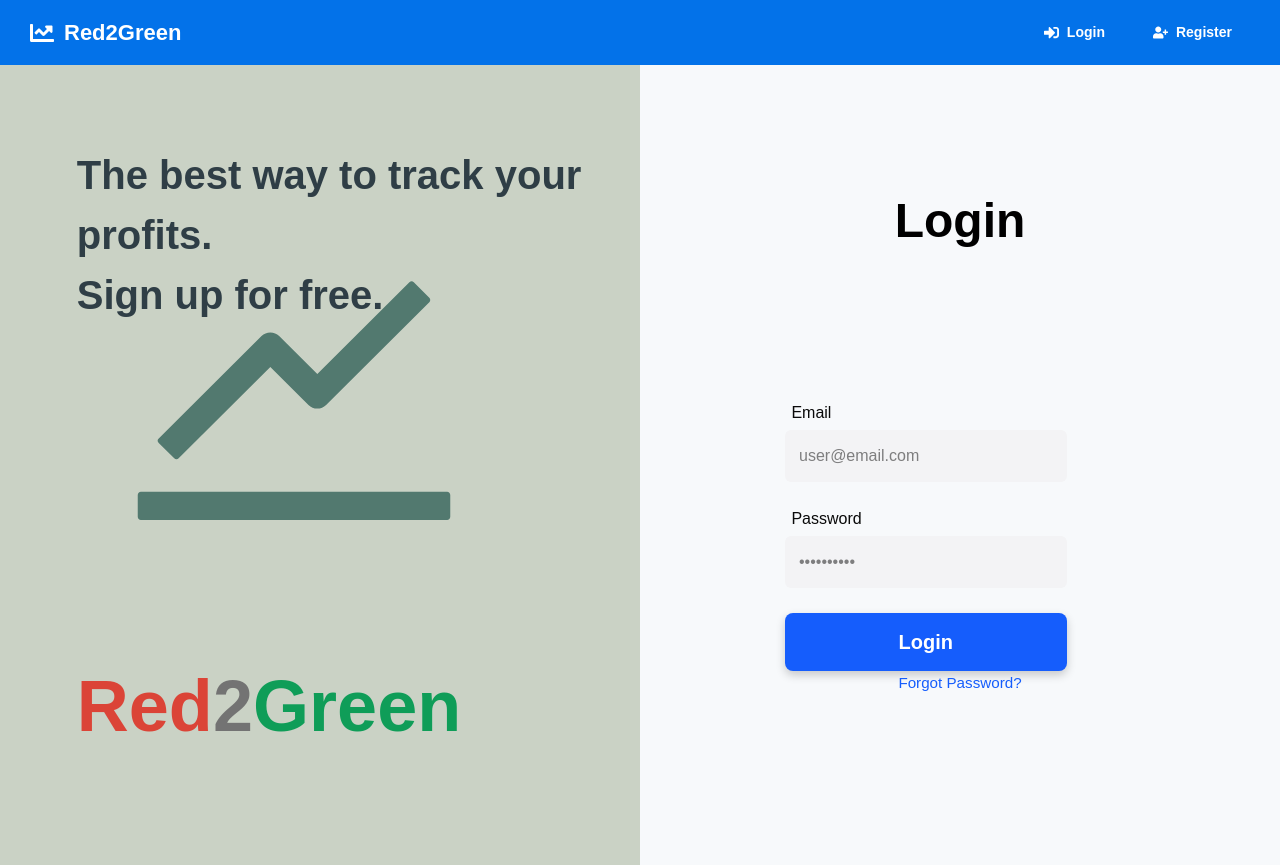
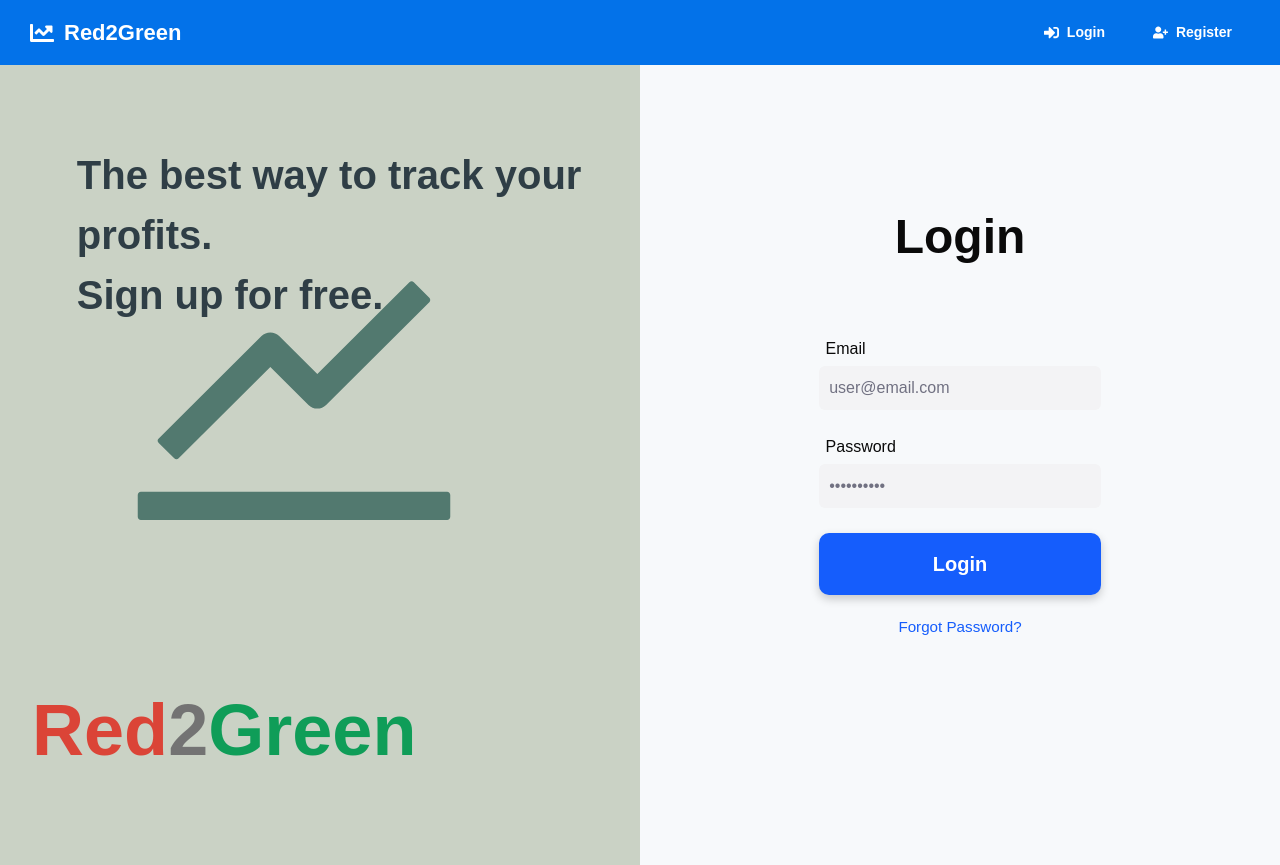
Before and after one commit to UFRed2Green/Red2Green, a Next.js app in the folder client/: page /auth/login in a window 1280 px wide. Built offline with nearby package versions, Linux system fonts and the light colour scheme.

Commit message:
Fix login page space to the right

```diff
--- a/client/src/app/auth/login/page.tsx
+++ b/client/src/app/auth/login/page.tsx
@@ -1,6 +1,6 @@
 "use client";
 
-import '@/app/styles/login.css'
+import '@/app/styles/login.css';
 import { useState } from "react";
 import { useRouter } from "next/navigation";
 import Link from "next/link";
@@ -9,85 +9,17 @@ import { RiEyeFill, RiEyeOffFill } from "react-icons/ri";
 import { useAuth } from "@/context/AuthContext";
 
 export default function LoginPage() {
-  const [email, setEmail] = useState("");
-  const [password, setPassword] = useState("");
-  const [showPassword, setShowPassword] = useState(false);
-  const [isLoading, setIsLoading] = useState(false);
-  const { login } = useAuth();
-  const router = useRouter();
-
-  const handleSubmit = async (e: React.FormEvent) => {
-    e.preventDefault();
-    setIsLoading(true);
-
-    try {
-      await login(email, password);
-      // Redirect to dashboard on successful login
-      router.replace("/dashboard/dashboard");
-    } finally {
-      setIsLoading(false);
-    }
-  };
-
   return (
-    <div className="container">
-      {/* LEFT PANEL */}
+    <main className="login-container">
       <HeroSection />
-
-      {/* RIGHT PANEL */}
-      <div className="right">
-        <div className="form-container">
-          <h2>Login</h2>
-          <form className='login-form' onSubmit={handleSubmit}>
-            <h3>Email</h3>
-            <div className='email-container'>
-              <input
-                type="email"
-                placeholder="user@email.com"
-                value={email}
-                onChange={(e) => setEmail(e.target.value)}
-                required
-                disabled={isLoading}
-              />
-            </div>
-
-            <h3>Password</h3>
-            <div className='password-container'>
-              <input
-                type={showPassword ? 'text' : 'password'}
-                value={password}
-                onChange={(e) => setPassword(e.target.value)}
-                className='password-input'
-                placeholder='••••••••••'
-                required
-                disabled={isLoading}
-              />
-              <span
-                className={`hide-password-icon ${showPassword ? 'active' : ''}`}
-                onClick={() => setShowPassword(!showPassword)}
-              >
-                { password.length > 0 && (showPassword ? <RiEyeOffFill /> : <RiEyeFill />)}
-              </span>
-            </div>
-
-            <button type="submit" disabled={isLoading}>
-              {isLoading ? "Logging in..." : "Login"}
-            </button>
-          </form>
-          <div className="auth-links">
-            <Link href="/auth/forgotPassword" className="forgot-password-link">
-              Forgot Password?
-            </Link>
-          </div>
-        </div>
-      </div>
-    </div>
+      <LoginForm />
+    </main>
   );
 }
 
 function HeroSection() {
   return (
-    <div className="register-hero-section-container">
+    <div className="login-hero-section-container">
       <p className="welcome-text">
         The best way to track your profits.
         <br />
@@ -106,3 +38,74 @@ function HeroSection() {
     </div>
   );
 }
+
+function LoginForm() {
+  const [email, setEmail] = useState("");
+  const [password, setPassword] = useState("");
+  const [showPassword, setShowPassword] = useState(false);
+  const [isLoading, setIsLoading] = useState(false);
+  const { login } = useAuth();
+  const router = useRouter();
+
+  const handleSubmit = async (e: React.FormEvent) => {
+    e.preventDefault();
+    setIsLoading(true);
+
+    try {
+      await login(email, password);
+      router.replace("/dashboard/dashboard");
+    } finally {
+      setIsLoading(false);
+    }
+  };
+
+  return (
+    <div className="login-form-container">
+      <h1 className="login-form-header">Login</h1>
+      <form className="login-form" onSubmit={handleSubmit}>
+        <h3>Email</h3>
+        <input
+          type="email"
+          placeholder="user@email.com"
+          value={email}
+          onChange={(e) => setEmail(e.target.value)}
+          required
+          disabled={isLoading}
+        />
+
+        <h3>Password</h3>
+        <div className="password-container">
+          <input
+            type={showPassword ? 'text' : 'password'}
+            value={password}
+            onChange={(e) => setPassword(e.target.value)}
+            className="password-input"
+            placeholder="••••••••••"
+            required
+            disabled={isLoading}
+          />
+
+          {password.length > 0 && (
+            <button
+              type="button"
+              className="hide-password-icon"
+              onClick={() => setShowPassword(!showPassword)}
+            >
+              {showPassword ? <RiEyeOffFill /> : <RiEyeFill />}
+            </button>
+          )}
+        </div>
+
+        <button className="login-button" type="submit" disabled={isLoading}>
+          {isLoading ? "Logging in..." : "Login"}
+        </button>
+      </form>
+
+      <div className="auth-links">
+        <Link href="/auth/forgotPassword" className="forgot-password-link">
+          Forgot Password?
+        </Link>
+      </div>
+    </div>
+  );
+}
--- a/client/src/app/styles/login.css
+++ b/client/src/app/styles/login.css
@@ -1,23 +1,107 @@
-body {
-  margin: 0;
-  font-family: Arial, sans-serif;
+@import 'tailwindcss';
+
+html {
+    color: #0A0A0A;
+    font-family: 'Inter', sans-serif;
 }
 
 h3 {
     margin-bottom: -20px;
     margin-left: 0.5vw;
-  text-align: left;
     font-size: 1rem;
     font-weight: 100;
 }
 
-.container {
+.login-container {
+    background-color: #F7F9FB;
     display: flex;
     height: 100vh;
 }
 
-/* LEFT SIDE */
-.register-hero-section-container {
+.login-form-container {
+    display: flex;
+    flex-direction: column;
+    flex: 1;
+    background-color: #F7F9FB;
+    align-items: center;
+}
+
+.login-form {
+    gap: 25px;
+    display: flex;
+    flex-direction: column;
+    margin-top: 8vh;
+}
+
+.login-form input {
+    border-radius: 6px;
+    background-color: #F3F3F5;
+    padding: 10px;
+    color: #0A0A0A;
+    outline: none;
+    transition: box-shadow 0.2s, background-color 0.2s;
+}
+
+.login-form input::placeholder {
+    color: #717182;
+}
+
+.login-form input:focus {
+    outline: none;
+    box-shadow: 0 0 0 2px #007bff;
+    border-radius: 10px;
+    background-color: #F3F3F5;
+}
+
+.login-button {
+    background-color: #155DFC;
+    color: #ffffff;
+    padding: 16px 0px;
+    width: 22vw;
+    border-radius: 10px;
+    transition: all 0.2s ease;
+    font-size: 1.25rem;
+    font-weight: 600;
+    box-shadow: 0 4px 10px rgba(0, 0, 0, 0.2);
+}
+
+.login-button:hover {
+    background-color: #1447E6;
+    font-size: 1.25rem;
+    font-weight: 600;
+    border-radius: 10px;
+    transition: all 0.2s ease;
+    box-shadow: 0 4px 10px rgba(0, 0, 0, 0.2);
+}
+
+.login-form-header {
+    font-size: 3rem;
+    margin-top: 17vh;
+    font-weight: bold;
+    text-align: center;
+}
+
+.password-container {
+    position: relative;
+    display: flex;
+    align-items: center;
+}
+
+.password-input {
+    width: 100%;
+    padding-right: 2.5rem;
+}
+
+.hide-password-icon {
+    position: absolute;
+    right: 1rem;
+    color: #374151;
+    cursor: pointer;
+    background: none;
+    border: none;
+}
+
+.login-hero-section-container {
     flex: 1;
     background-color: #CAD2C5;
 }
@@ -32,21 +116,10 @@ h3 {
     font-weight: bold;
 }
 
-.stock-line {
-  position: absolute;
-  top: 50%;
-  left: 23%;
-  transform: translate(-50%, -50%);
-}
-
-.stock-icon {
-  color: #52796F;
-}
-
 .red-to-green-container {
     position: absolute;
-  bottom: 5vh;
-  left: 6vw;
+    bottom: 2vh;
+    left: 2.5vw;
     display: flex;
     align-items: center;
     gap: 0.1px;
@@ -66,162 +139,20 @@ h3 {
     color: #0f9d58;
 }
 
-.left {
-  flex: 1;
-  background-color: #ccd4c6;
-  display: flex;
-  flex-direction: column;
-  justify-content: space-between;
-  padding: 80px 80px 60px 80px;
+.stock-line {
+    position: absolute;
+    top: 50%;
+    left: 23%;
+    transform: translate(-50%, -50%);
 }
 
-.left-text {
-  max-width: 400px;
+.stock-icon {
+    color: #52796F;
 }
 
-.left-text h2 {
-  font-size: 2rem;
-  color: #2c3e3e;
-  font-weight: 700;
-  margin: 0;
-  line-height: 1.4;
-}
-
-.bottom-left {
+.auth-links {
+    margin-top: 20px;
     text-align: center;
-}
-
-.chart {
-  width: 120px;
-  height: 120px;
-  border-bottom: 10px solid #4e6f66;
-  margin: 0 auto 40px auto;
-  position: relative;
-}
-
-.chart::before {
-  content: '';
-  position: absolute;
-  width: 90px;
-  height: 60px;
-  border-left: 10px solid #4e6f66;
-  border-top: 10px solid #4e6f66;
-  transform: rotate(45deg);
-  top: 15px;
-  left: 15px;
-}
-
-.logo {
-  font-size: 2rem;
-  font-weight: bold;
-  text-align: center;
-}
-
-.logo span.red {
-  color: red;
-}
-
-.logo span.gray {
-  color: gray;
-}
-
-.logo span.green {
-  color: green;
-}
-
-/* RIGHT SIDE */
-.right {
-  flex: 1;
-  background-color: #F7F9FB;
-  display: flex;
-  justify-content: center;
-  align-items: center;
-  flex-direction: column;
-}
-
-.form-container {
-  display: flex;
-  flex-direction: column;
-  flex: 1;
-  width: 80%;
-  max-width: 350px;
-  text-align: center;
-}
-
-.login-form {
-  gap: 25px;
-  display: flex;
-  flex-direction: column;
-  margin-top: 8vh;
-}
-
-.email-container {
-  width: 22vw;
-  display: flex;
-}
-
-.form-container h2 {
-  font-size: 3rem;
-  font-weight: bold;
-  color: #000000;
-  margin-bottom: 10vh;
-  margin-top: 15vh;
-  text-align: center;
-}
-
-.form-container input {
-  width: 100%;
-  padding: 14px;
-  border: none;
-  border-radius: 6px;
-  background-color: #F3F3F5;
-  font-size: 1rem;
-  outline: none;
-  transition: box-shadow 0.2s, background-color 0.2s;
-}
-
-.form-container input:focus {
-  background-color: #fff;
-  box-shadow: 0 0 0 2px #007bff;
-}
-
-.form-container button {
-  width: 100%;
-  padding: 14px;
-  background-color: #155DFC;
-  color: white;
-  border: none;
-  border-radius: 8px;
-  font-size: 1.25rem;
-  width: 22vw;
-  font-weight: 600;
-  cursor: pointer;
-  transition: background-color 0.2s;
-  box-shadow: 0 4px 10px rgba(0, 0, 0, 0.2);
-}
-
-.form-container button:hover {
-  background-color: #1447E6;
-  transition: all 0.2s ease;
-}
-
-/* Password field with eye toggle */
-.password-container {
-  width: 22vw;
-  position: relative;
-  display: flex;
-  align-items: center;
-}
-
-.hide-password-icon {
-  position: absolute;
-  right: 1rem;
-  color: #374151;
-  cursor: pointer;
-}
-
-.hide-password-icon.active {
-  color: #374151;
 }
 
 .forgot-password-link {
```
Lines whose indentation alone changed are shown as unchanged.
